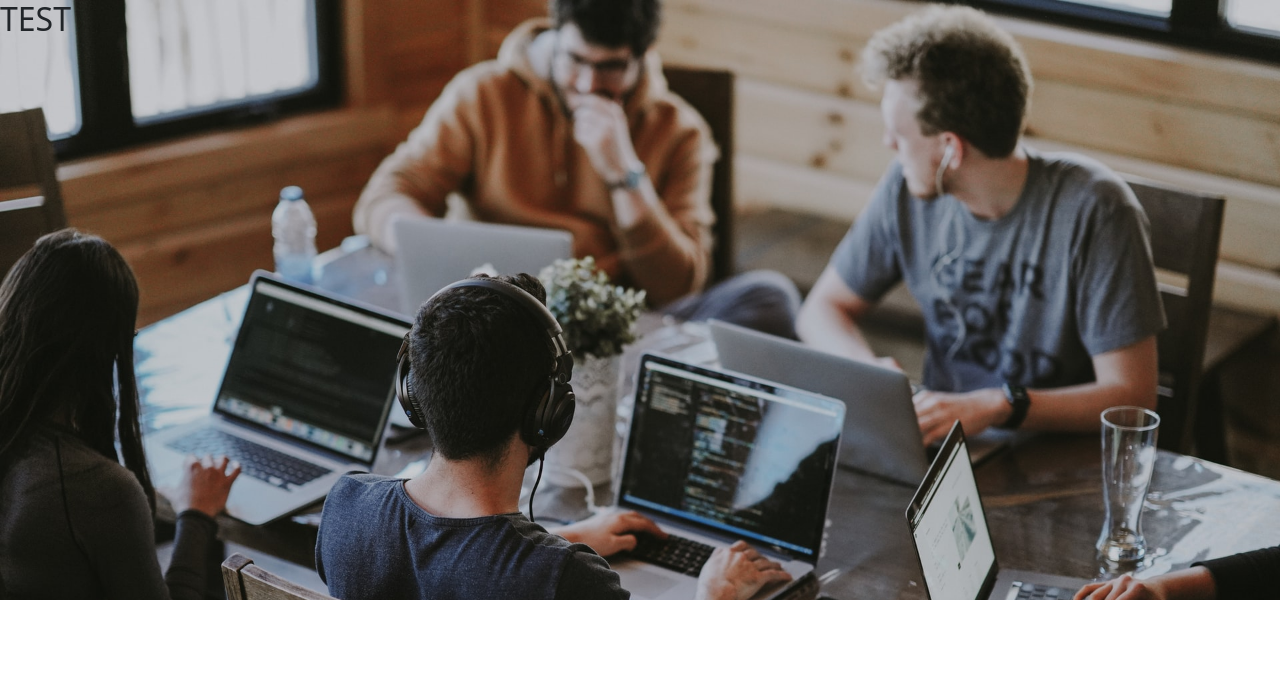
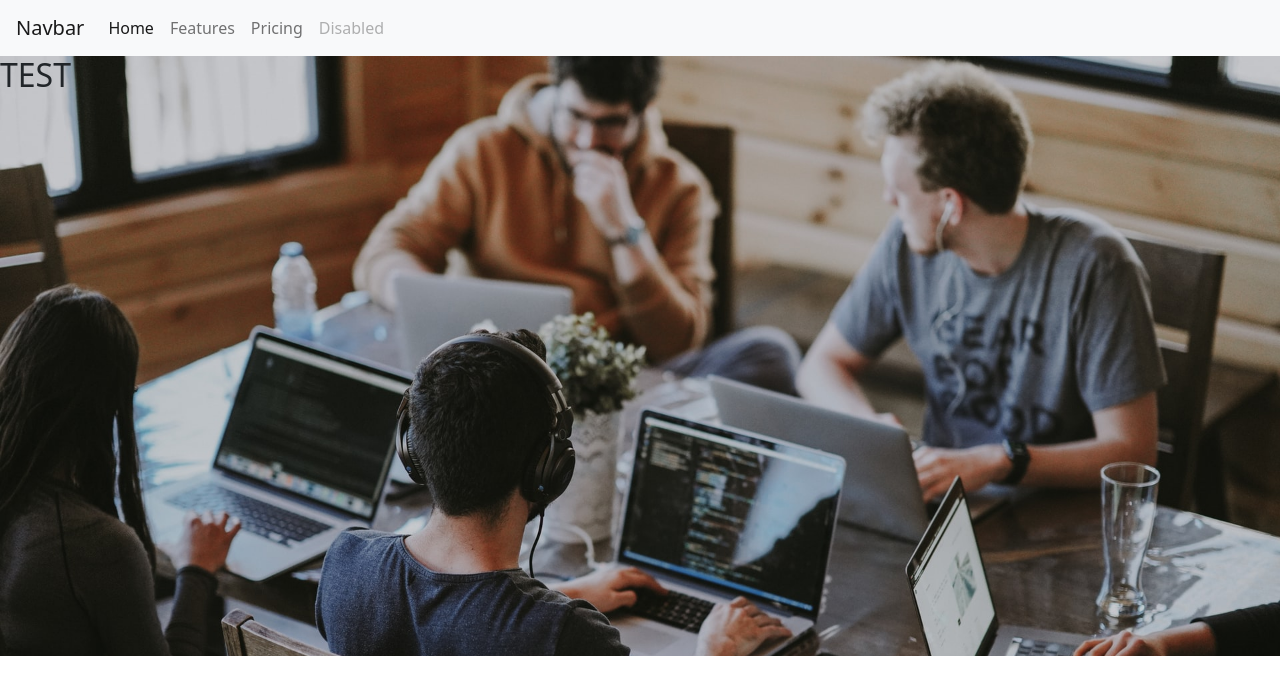
Before and after one commit to fritssasia/FLX-Team, a plain HTML site: page index.html in a window 1280 px wide. Drawn offline with nearby package versions, Linux system fonts and the light colour scheme.

Commit message:
add navbar

```diff
--- a/index.html
+++ b/index.html
@@ -21,6 +21,36 @@
 
 <body>
 
+
+    <!-- ============== Navbar ============== -->
+    <nav class="navbar navbar-expand-lg navbar-light bg-light">
+        <div class="container-fluid">
+            <a class="navbar-brand" href="#">Navbar</a>
+            <button class="navbar-toggler" type="button" data-toggle="collapse" data-target="#navbarNav"
+                aria-controls="navbarNav" aria-expanded="false" aria-label="Toggle navigation">
+                <span class="navbar-toggler-icon"></span>
+            </button>
+            <div class="collapse navbar-collapse" id="navbarNav">
+                <ul class="navbar-nav">
+                    <li class="nav-item">
+                        <a class="nav-link active" aria-current="page" href="#">Home</a>
+                    </li>
+                    <li class="nav-item">
+                        <a class="nav-link" href="#">Features</a>
+                    </li>
+                    <li class="nav-item">
+                        <a class="nav-link" href="#">Pricing</a>
+                    </li>
+                    <li class="nav-item">
+                        <a class="nav-link disabled" href="#" tabindex="-1" aria-disabled="true">Disabled</a>
+                    </li>
+                </ul>
+            </div>
+        </div>
+    </nav>
+
+
+    <!-- ============== Header ============== -->
     <header class="header-top" id="header-top">
         <h2>TEST</h2>
     </header>
```
